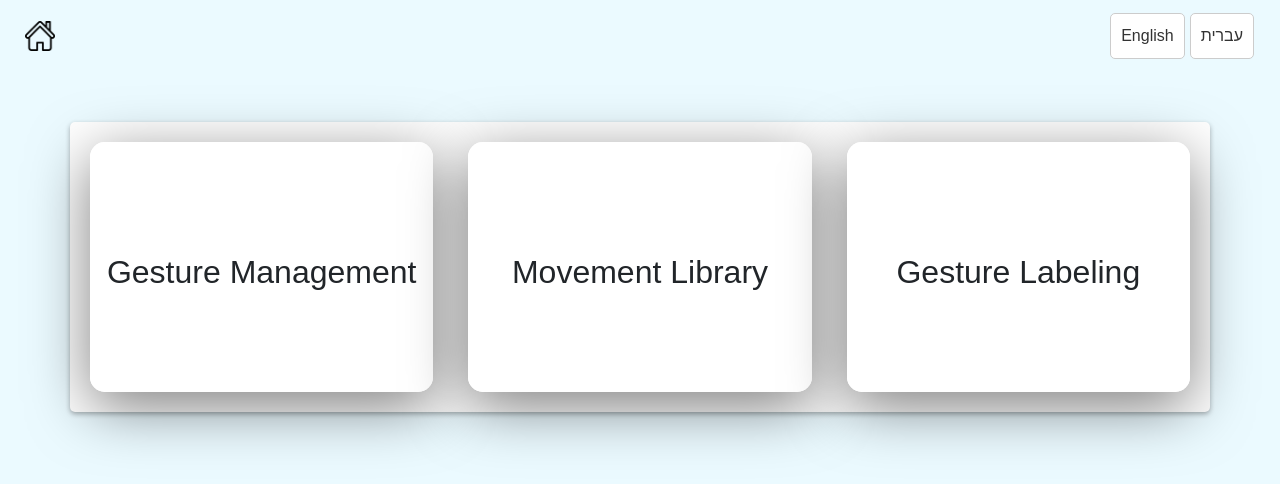
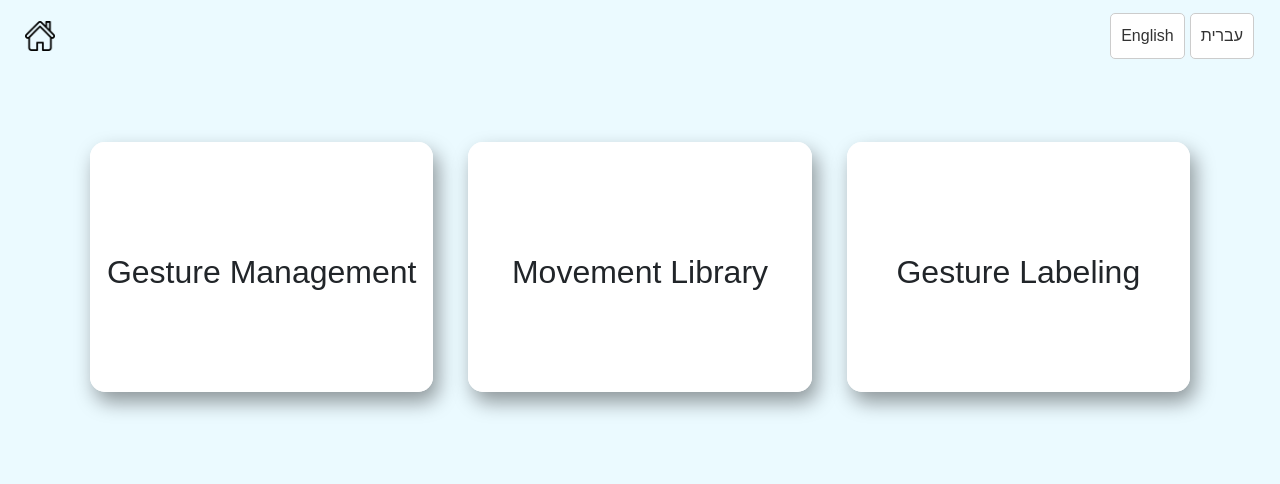
Before and after one commit to saarazari5/gesturobot, a React (Create React App) app: page /MainPage in a window 1280 px wide. Shown: the top 484 px of the page. Built offline with nearby package versions, Linux system fonts and the light colour scheme.

Commit message:
changed the styling of the mainpage

```diff
--- a/src/pages/gesturetag/gesturetag.css
+++ b/src/pages/gesturetag/gesturetag.css
@@ -8,9 +8,9 @@ body {
   width: 100%;
   height: 100%;
   padding: 20px;
-  background-color: #fff;
+  /* background-color: #fff; */
   border-radius: 5px;
-  box-shadow: 0 2px 5px rgba(0, 0, 0, 0.3);
+  /* box-shadow: 0 2px 5px rgba(0, 0, 0, 0.3); */
   text-align: center;
 }
 
--- a/src/pages/mainpage/mainpage.css
+++ b/src/pages/mainpage/mainpage.css
@@ -14,9 +14,14 @@
   margin: 0 auto;
   background: white;
   border-radius: 15px;
-  box-shadow: 0 15px 60px rgba(0, 0, 0, 0.5);
+  box-shadow: 5px 10px 20px rgba(0, 0, 0, 0.4);
   cursor: pointer;
 }
+
+.card1:hover {
+  transform: scale(1.05); /* Scale the card slightly when hovered */
+}
+
 .face {
   position: absolute;
   bottom: 0;
```
